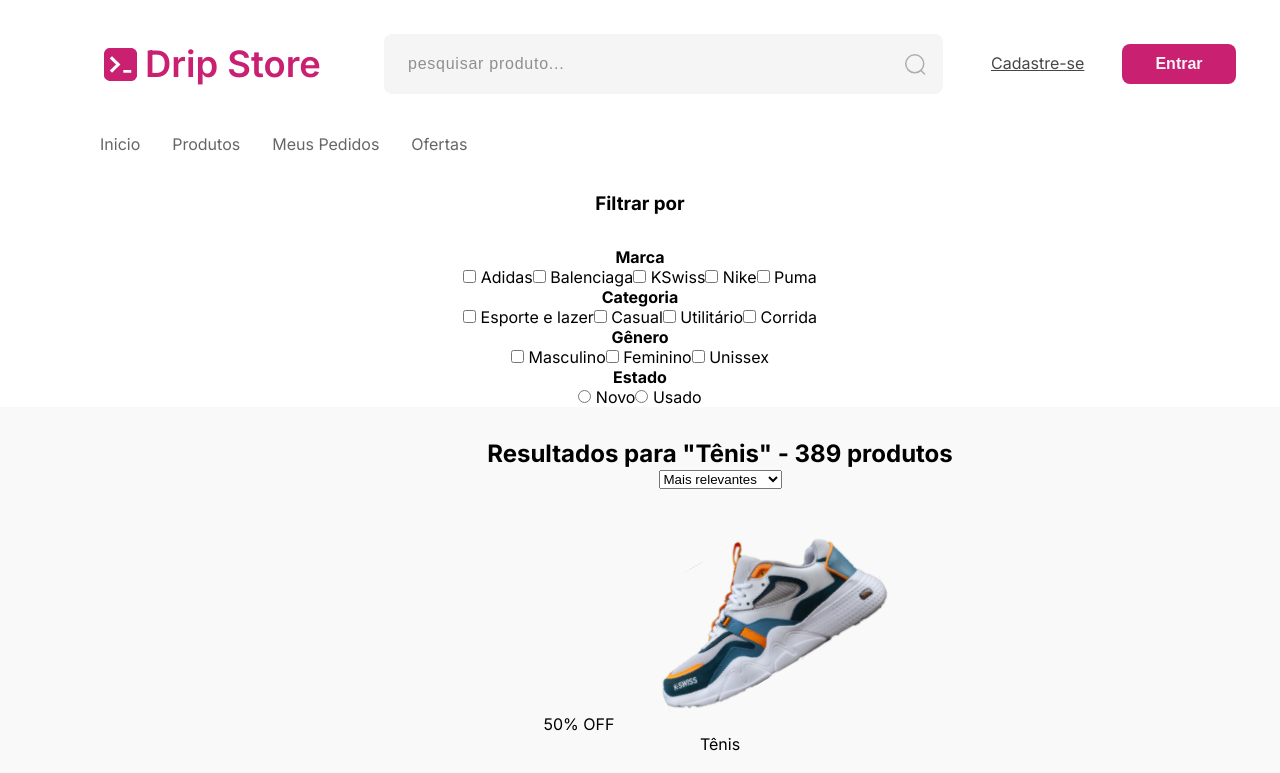
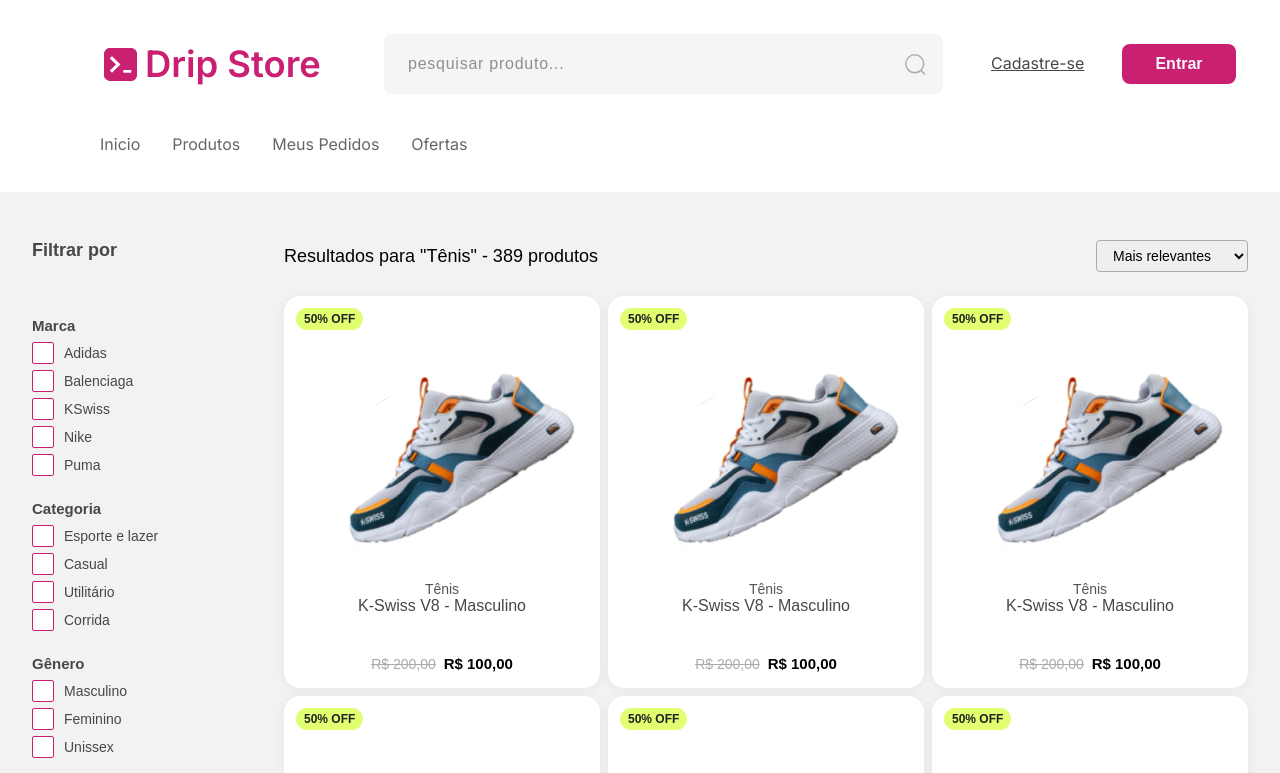
Before and after one commit to GarotosDiPrograma/front_end, a React (Vite) app: page /produtos in a window 1280 px wide. Shown: the top 773 px of the page. Built offline with nearby package versions, Linux system fonts and the light colour scheme.

Commit message:
atualizando cards

```diff
--- a/src/components/Ofertas/Ofertas.css
+++ b/src/components/Ofertas/Ofertas.css
@@ -16,28 +16,25 @@
   align-items: center;
 }
 
-div .prodEmAlta {
+.GridProdutos {
+  margin: 0 auto 2rem auto;
   width: 90rem;
-  padding: 0 6.25rem 0 6.25rem;
   display: grid;
   grid-template-columns: repeat(4, 1fr);
-  row-gap: 2.5rem;
+  gap: 0.5rem;
 }
 
-div .prodEmAlta section {
-  width: 18.25rem;
-  height: 27.437rem;
+.produto-card {
+  position: relative;
+  background-color: #fff;
+  border-radius: 1rem;
+  box-shadow: 0 0.125rem 0.75rem rgba(0, 0, 0, 0.05);
+  padding: 1rem;
+  text-align: center;
+  transition: all 0.2s ease-in-out;
 }
 
-div .prodEmAlta section div {
-  width: 18.25rem;
-  height: 20.06rem;
-  background-color: white;
+.produto-card:hover {
+  transform: translateY(-0.125rem);
+  box-shadow: 0 0.25rem 1.125rem rgba(0, 0, 0, 0.08);
 }
-
-#tenisAlta {
-  margin: 4.5rem 2rem 0 0;
-  position: relative;
-  width: 248px;
-  rotate: -30deg;
-}
--- a/src/components/Ofertas/Ofertas.jsx
+++ b/src/components/Ofertas/Ofertas.jsx
@@ -8,32 +8,18 @@
         <h2>Produtos em alta</h2>
         <a href="#">Ver todos <img src="../../public/Line.svg" alt="" /></a>
       </div>
-      <div className='prodEmAlta'>
-        <section>
-          <div>
-            <img id='tenisAlta' src="../../../public/Tenis-01.png" alt="" /></div>
-        </section>
-        <section>
-          <div><img id='tenisAlta' src="../../../public/Tenis-01.png" alt="" /></div>
-        </section>
-        <section>
-          <div><img id='tenisAlta' src="../../../public/Tenis-01.png" alt="" /></div>
-        </section>
-        <section>
-          <div><img id='tenisAlta' src="../../../public/Tenis-01.png" alt="" /></div>
-        </section>
-        <section>
-          <div><img id='tenisAlta' src="../../../public/Tenis-01.png" alt="" /></div>
-        </section>
-        <section>
-          <div><img id='tenisAlta' src="../../../public/Tenis-01.png" alt="" /></div>
-        </section>
-        <section>
-          <div><img id='tenisAlta' src="../../../public/Tenis-01.png" alt="" /></div>
-        </section>
-        <section>
-          <div><img id='tenisAlta' src="../../../public/Tenis-01.png" alt="" /></div>
-        </section>
+      <div className='Produtos'>
+      <div className='GridProdutos'>
+        {[...Array(8)].map((_, i) => (
+            <div className="produto-card" key={i}>
+              <span className="desconto">50% OFF</span>
+              <img src="/../../../public/K-SWISS.svg" alt="Tênis" />
+              <p className="categoria">Tênis</p>
+              <h3>K-Swiss V8 - Masculino</h3>
+              <p><s>R$ 200,00</s> <strong>R$ 100,00</strong></p>
+            </div>
+          ))}
+      </div>
       </div>
     </>
   );
--- /dev/null
+++ b/src/pages/Produtos.css
@@ -0,0 +1,216 @@
+.produtos-container {
+  display: flex;
+  width: 80rem;
+  padding: 3rem 2rem;
+  gap: 2rem;
+  margin: 0 auto;
+  background-color: #f2f2f2;
+  font-family: 'Arial', sans-serif;
+}
+
+
+
+
+.filtros {
+  width: 13.75rem;
+  padding-right: 1.5rem;
+  border-right: none;
+  color: #474747;
+}
+
+.filtros h3 {
+  font-size: 1.125rem;
+  margin-bottom: 1rem;
+  color: #474747;
+}
+
+.filtros h4 {
+  font-size: 0.9375rem;
+  margin-top: 1.5rem;
+  margin-bottom: 0.5rem;
+  font-weight: bold;
+  color: #474747;
+
+}
+
+
+.filtros label {
+  display: flex;
+  align-items: center;
+  font-size: 0.875rem;
+  margin: 0.375rem 0;
+  gap: 0.625rem;
+  cursor: pointer;
+  color: #474747;
+  position: relative;
+}
+
+
+.filtros input[type="checkbox"],
+.filtros input[type="radio"] {
+  appearance: none;
+  width: 1.375rem;
+  height: 1.375rem;
+  border: 1px solid #C92071;
+  margin: 0;
+  padding: 0;
+  background: #fff;
+  display: inline-block;
+  position: relative;
+  cursor: pointer;
+}
+
+.filtros input[type="checkbox"] {
+  border-radius: 2px;
+}
+
+.filtros input[type="radio"] {
+  border-radius: 50%;
+}
+
+.filtros input[type="checkbox"]:checked {
+  background-color: #C92071;
+}
+
+.filtros input[type="checkbox"]:checked::after {
+  content: '';
+  position: absolute;
+  top: 0.25rem;
+  left: 0.5rem;
+  width: 0.3125rem;
+  height: 0.625rem;
+  border: solid #fff;
+  border-width: 0 0.125rem 0.125rem 0;
+  transform: rotate(45deg);
+}
+
+.filtros input[type="radio"]:checked {
+  background-color: #C92071;
+}
+
+.filtros input[type="radio"]:checked::after {
+  content: '';
+  position: absolute;
+  top: 0.3125rem;
+  left: 0.3125rem;
+  width: 0.75rem;
+  height: 0.75rem;
+  border-radius: 50%;
+  background-color: #fff;
+}
+
+.produtos-lista {
+  flex: 1;
+}
+
+.topo-listagem {
+  display: flex;
+  justify-content: space-between;
+  align-items: center;
+  margin-bottom: 1.5rem;
+}
+
+
+.topo-listagem h2 {
+  font-size: 1.125rem;
+  font-weight: 500;
+}
+
+
+.topo-listagem select {
+  padding: 0.375rem 0.75rem;
+  border-radius: 0.25rem;
+  border: 1px solid #aaa;
+  font-size: 0.875rem;
+}
+
+
+.produtos-grid {
+  display: grid;
+  grid-template-columns: repeat(3, 1fr);
+  gap: 0.5rem;
+}
+
+
+.produto-card {
+  position: relative;
+  background-color: #fff;
+  border-radius: 1rem;
+  box-shadow: 0 0.125rem 0.75rem rgba(0, 0, 0, 0.05);
+  padding: 1rem;
+  text-align: center;
+  transition: all 0.2s ease-in-out;
+}
+
+
+
+
+.produto-card:hover {
+  transform: translateY(-0.125rem);
+  box-shadow: 0 0.25rem 1.125rem rgba(0, 0, 0, 0.08);
+}
+
+
+
+
+.desconto {
+  position: absolute;
+  top: 0.75rem;
+  left: 0.75rem;
+  background-color: #e1ff70;
+  color: #222;
+  font-size: 0.75rem;
+  font-weight: bold;
+  padding: 0.25rem 0.5rem;
+  border-radius: 0.75rem;
+}
+
+
+
+
+.produto-card img {
+  max-width: 100%;
+  height: auto;
+  margin: 0.75rem 0;
+}
+
+
+
+
+.categoria {
+  font-size: 0.8125rem;
+  color: #555;
+  margin-top: 0.375rem;
+  margin-bottom: 0.25rem;
+}
+
+
+
+
+.produto-card h3 {
+  font-size: 1rem;
+  font-weight: 500;
+  margin: 0 0 0.5rem;
+  color: #474747;
+}
+
+
+
+
+.produto-card p {
+  font-size: 0.875rem;
+  margin: 0;
+}
+
+
+.produto-card s {
+  color: #aaa;
+  margin-right: 0.25rem;
+}
+
+
+.produto-card strong {
+  color: #000;
+  font-weight: bold;
+  font-size: 0.9375rem;
+}
--- a/src/pages/Produtos.jsx
+++ b/src/pages/Produtos.jsx
@@ -1,9 +1,10 @@
 
 import './Main.css'
+import './Produtos.css'
 
 export const Produtos = () => {
   return (
-    <div className="main-container produtos-container">
+    <div className="produtos-container">
       <aside className="filtros">
         <h3>Filtrar por</h3>
 
```
Also changed, not shown: src/components/Card/Card.jsx (added).
